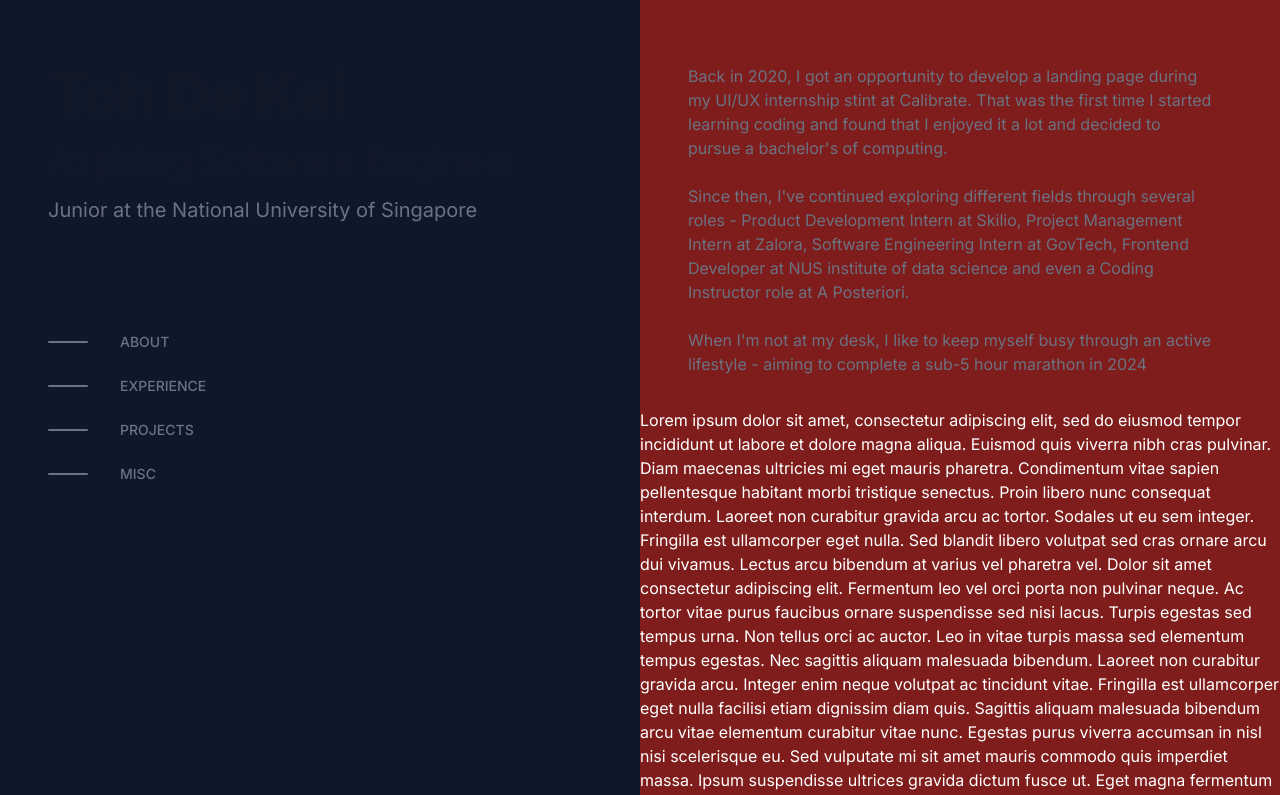
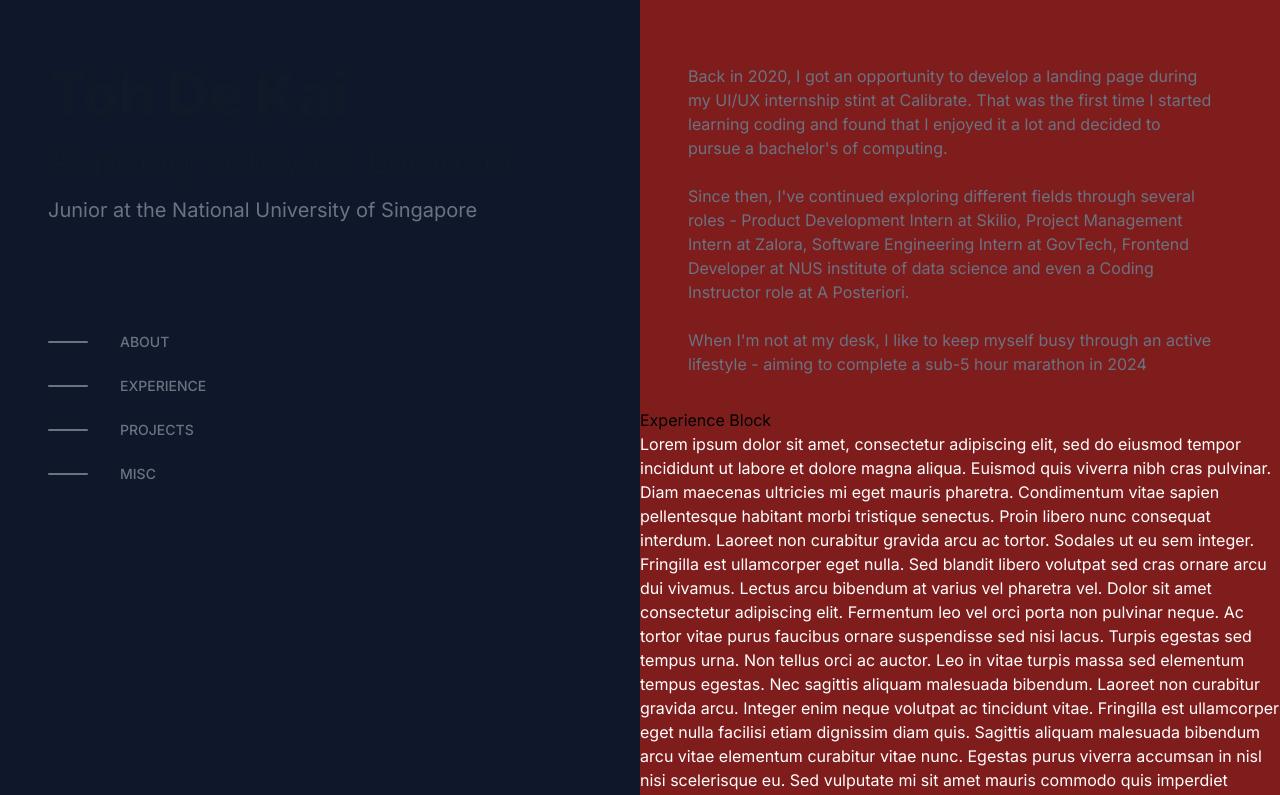
Before and after one commit to TohDeKai/portfolio, a Next.js app in the folder app/: page / in a window 1280 px wide. Shown: the top 795 px of the page. Built offline with nearby package versions, Linux system fonts and the light colour scheme.

Commit message:
FEAT: add skeleton experience section

```diff
--- /dev/null
+++ b/app/src/app/components/experience.tsx
@@ -0,0 +1,7 @@
+export default function Experience() {
+  return (
+    <section>
+      <h1> Experience Block</h1>
+    </section>
+  );
+}
--- a/app/src/app/page.tsx
+++ b/app/src/app/page.tsx
@@ -1,6 +1,7 @@
 import Self from "./components/self";
 import Nav from "./components/nav";
 import About from "./components/about";
+import Experience from "./components/experience";
 
 const menuItems = [
   { title: "About", link: "#" },
@@ -18,6 +19,7 @@ export default function Home() {
       </div>
       <div className="relative h-full w-1/2 top-0 left-1/2  bg-red-900">
         <About />
+        <Experience />
         <h1 className="text-white">
           Lorem ipsum dolor sit amet, consectetur adipiscing elit, sed do
           eiusmod tempor incididunt ut labore et dolore magna aliqua. Euismod
```
